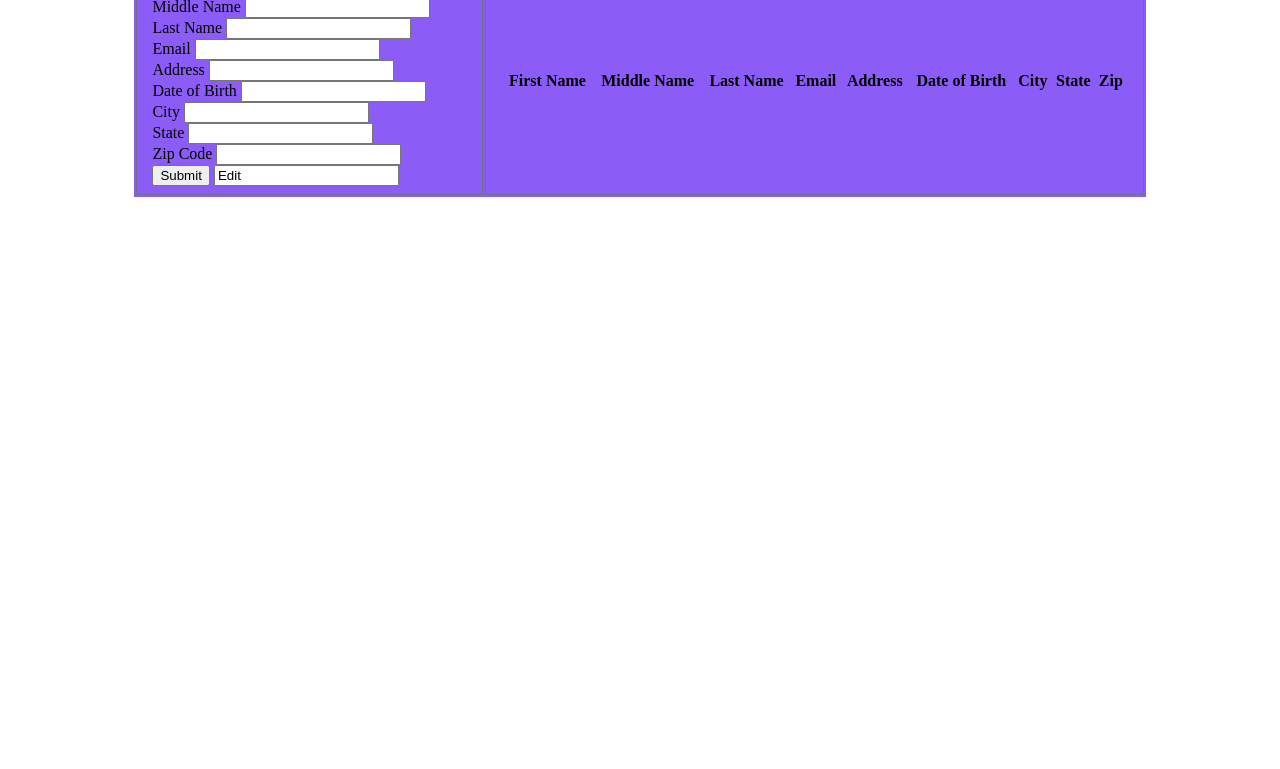
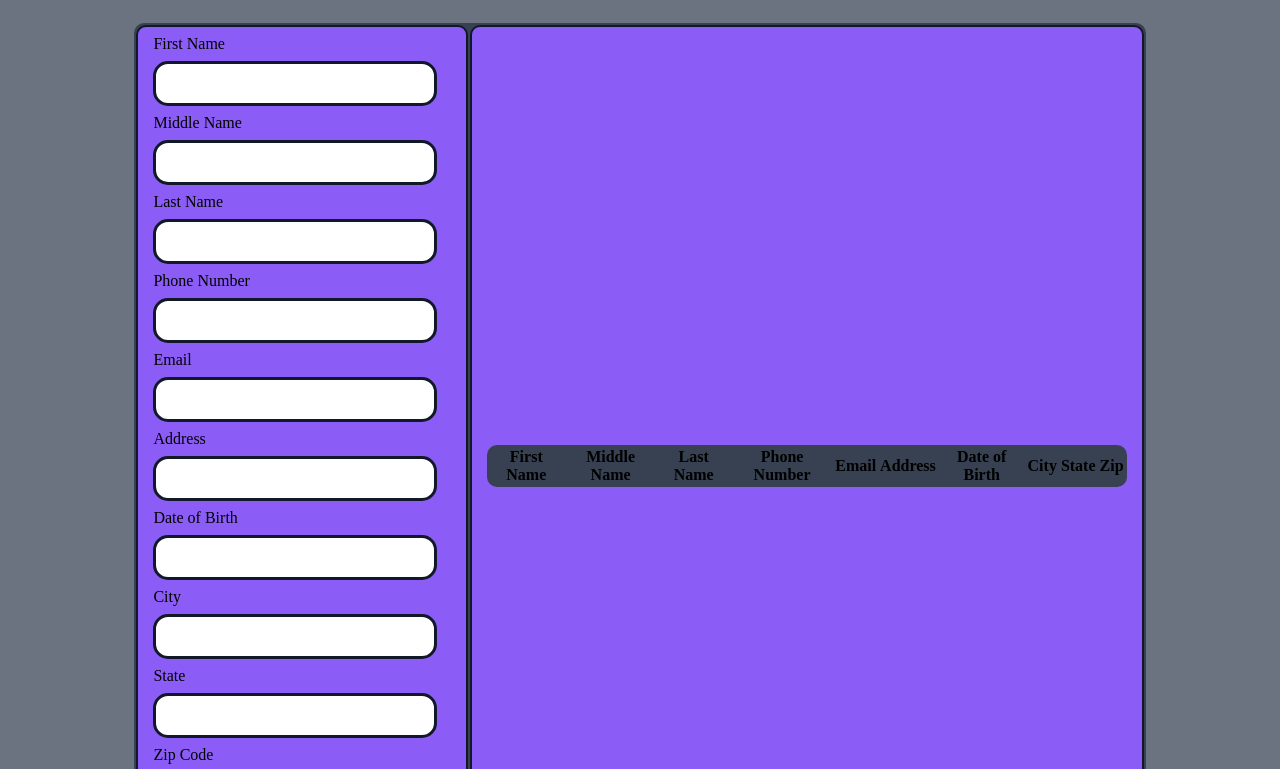
Before and after one commit to demowi8/CRUD-app, a plain HTML site: page index.html in a window 1280 px wide. Shown: the part 75-844 px from the top of the page. Before the commit the page ends 800 px from the top, so only its background shows below. Drawn offline with Linux system fonts and the light colour scheme.

Commit message:
started js

```diff
--- a/index.html
+++ b/index.html
@@ -19,49 +19,54 @@
  Zip -->
 <body>
     <table>
+        <h1>Enter Some Information -- ESI inc.</h1>
         <tr>
             <td>
                 <form autocomplete="off" onsubmit="onFormSubmit()">
                     <div>
                         <label for="firstName">First Name</label>
-                        <input type="text" name="firstName" id="firstName">
+                        <input autocomplete="off" type="text" name="firstName" id="firstName">
                     </div>
                     <div>
                         <label for="middleName">Middle Name</label>
-                        <input type="text" name="middleName" id="middleName">
+                        <input autocomplete="off" type="text" name="middleName" id="middleName">
                     </div>
                     <div>
                         <label for="lastName">Last Name</label>
-                        <input type="text" name="lastName" id="lastName">
+                        <input autocomplete="off" type="text" name="lastName" id="lastName">
+                    </div>
+                    <div>
+                        <label for="phoneNumber">Phone Number</label>
+                        <input autocomplete="off" type="number" name="phoneNumber" id="phone">
                     </div>
                     <div>
                         <label for="email">Email</label>
-                        <input type="text" name="email" id="email">
+                        <input autocomplete="off" type="text" name="email" id="email">
                     </div>
                     <div>
                         <label for="address">Address</label>
-                        <input type="text" name="address" id="address">
+                        <input autocomplete="off" type="text" name="address" id="address">
                     </div>
                     <div>
                         <label for="dob">Date of Birth</label>
-                        <input type="text" name="dob" id="dob">
+                        <input autocomplete="off" type="text" name="dob" id="dob">
                     </div>
                     <div>
                         <label for="city">City</label>
-                        <input type="text" name="city" id="city">
+                        <input autocomplete="off" type="text" name="city" id="city">
                     </div>
                     <div>
                         <label for="state">State</label>
-                        <input type="text" name="state" id="state">
+                        <input autocomplete="off" type="text" name="state" id="state">
                     </div>
                     <div>
                         <label for="zip">Zip Code</label>
-                        <input type="text" name="zipcode" id="zip">
+                        <input autocomplete="off" type="number" name="zipcode" id="zip">
                     </div>
 
                     <div class="form_action--button">
                         <input type="submit" value="Submit">
-                        <input type="edit" value="Edit">
+                        <input type="reset" value="Reset">
                     </div>
                 </form>
 
@@ -72,6 +77,7 @@
                                 <th>First Name</th>
                                 <th>Middle Name</th>
                                 <th>Last Name</th>
+                                <th>Phone Number</th>
                                 <th>Email</th>
                                 <th>Address</th>
                                 <th>Date of Birth</th>
--- a/styles.css
+++ b/styles.css
@@ -1,6 +1,6 @@
 :root {
     --dark: #374151;
-    -darker: #1f2937;
+    --darker: #1f2937;
     --darkest: #111827;
     --grey: #6b7280;
     --light: #eee;
@@ -9,13 +9,14 @@
     --white: #fff;
 }
 body {
-
+    background-color: var(--grey);
 }
 
 table {
     width: 80%;
     margin: 40px auto;
-    background: var(--purple);
+    background: var(--dark);
+    border-radius: 10px;
 }
 
 table.list {
@@ -24,13 +25,55 @@ table.list {
 }
 
 td{
-    border: 1px solid var(--grey);
+    border: 2px solid var(--darkest);
     text-align: left;
     padding: 8px 15px;
+    border-radius: 10px;
+    background: var(--purple);
 }
 
 tr:nth-child(even), table.list thread> tr{
     background-color: var(--light);
 }
 
-input[type="text"],input[type="number"]
+input[type="text"],input[type="number"]{
+    width: 80%;
+    padding: 12px 20px;
+    margin: 8px 0;
+    display: inline-block;
+    border: 3px solid var(--darkest);
+    border-radius: 15px;
+}
+input[type="submit"],input[type="reset"]{
+    background: var(--dark);
+    width: 30%;
+    padding: 12px 20px;
+    margin: 15px 0 10px;
+    display: inline-block;
+    border: 2px solid var(--darkest);
+    border-radius: 30px;
+    font-size: 1rem;
+    cursor: pointer;
+    outline: none;
+}
+input[type="submit"]:hover{
+    opacity: 60%;
+}
+input[type="reset"]:hover{
+    opacity: 60%;
+}
+
+button{
+    background: var(--dark);
+    padding: 12px 20px;
+    margin: 15px 0 10px;
+    display: inline-block;
+    border: 2px solid var(--darkest);
+    border-radius: 30px;
+    font-size: 1rem;
+    cursor: pointer;
+    outline: none;
+}
+button:hover{
+    opacity: 60%;
+}
```
Also changed, not shown: main.js (+19 -0 lines).
